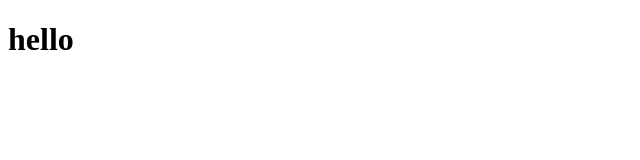
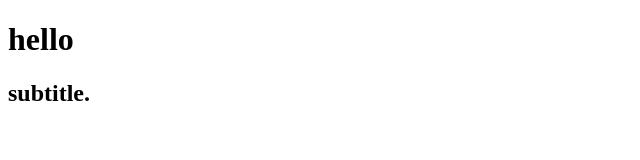
Before and after one commit to junghyunlim1/github_test, a plain HTML site: page index.html in a window 1280 px wide. Shown: the whole page, without its empty margins (0-640 px from the left). Drawn offline with Linux system fonts and the light colour scheme.

Commit message:
[update] subtitle 추가

```diff
--- a/index.html
+++ b/index.html
@@ -8,5 +8,6 @@
   </head>
   <body>
     <h1>hello</h1>
+    <h2>subtitle.</h2>
   </body>
 </html>
```
